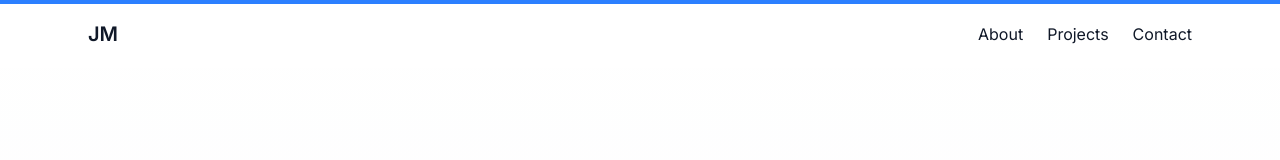
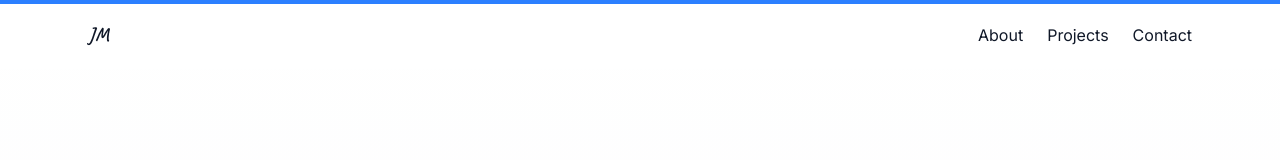
Before and after one commit to javier-munoz-rodelgo/portfolio, a Next.js app: page / in a window 1280 px wide. Shown: the top 160 px of the page. Built offline with nearby package versions, Linux system fonts and the light colour scheme.

Commit message:
feat: set font Caveat to JM logo

```diff
--- a/app/components/Header.tsx
+++ b/app/components/Header.tsx
@@ -2,6 +2,12 @@
 
 import Link from "next/link";
 import { useEffect, useState } from "react";
+import { Caveat } from "next/font/google";
+
+const caveat = Caveat({
+  subsets: ["latin"],
+  variable: "--font-caveat",
+});
 
 export default function Header() {
   const [scrolled, setScrolled] = useState(false);
@@ -19,7 +25,9 @@ export default function Header() {
     >
       <nav className="max-w-6xl mx-auto flex justify-between items-center px-6">
         <span className="font-semibold text-xl">
-          <Link href="#home">JM</Link>
+          <Link href="#home" className={`${caveat.className}`} title="Go Home">
+            JM
+          </Link>
         </span>
 
         <div className="flex gap-6">
```
